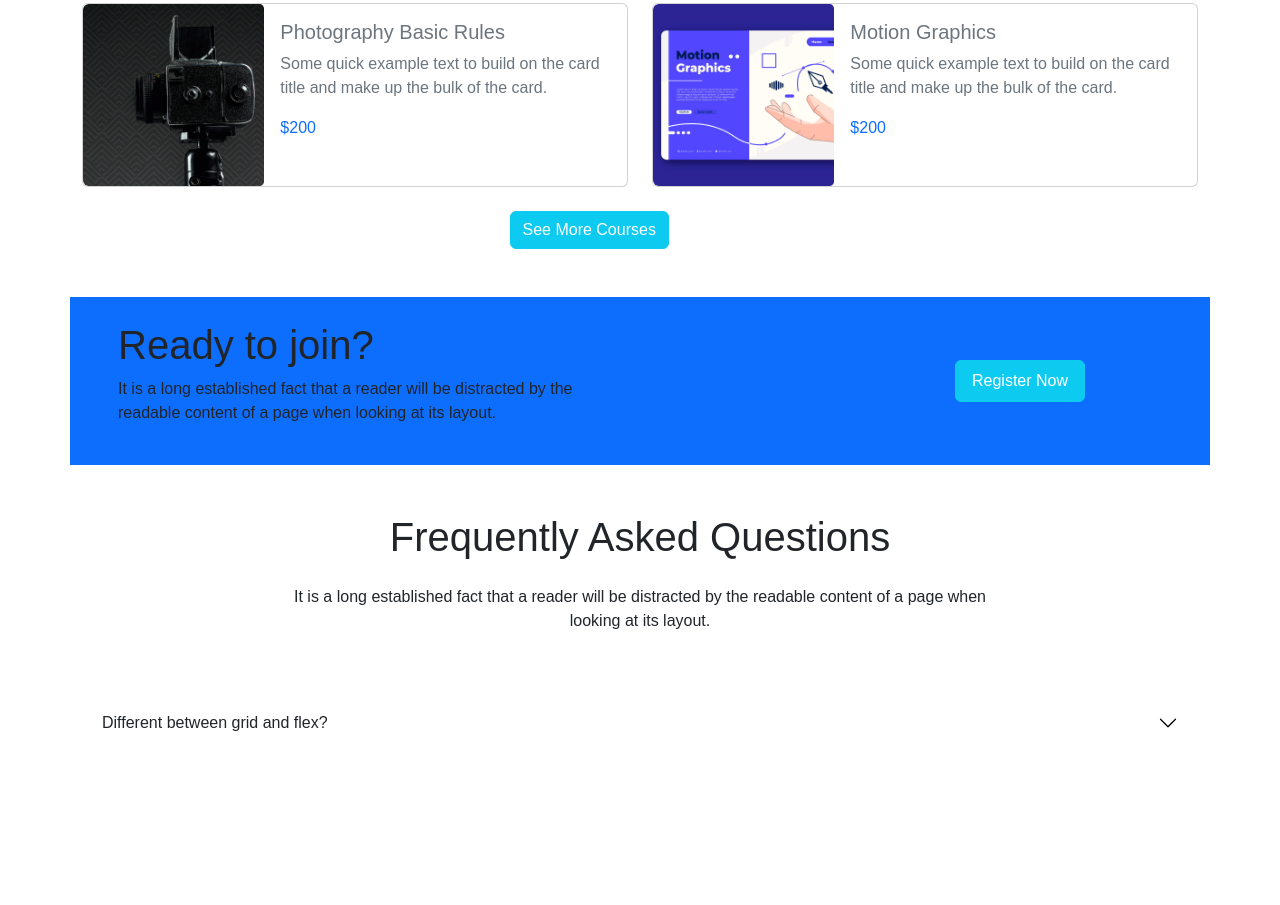
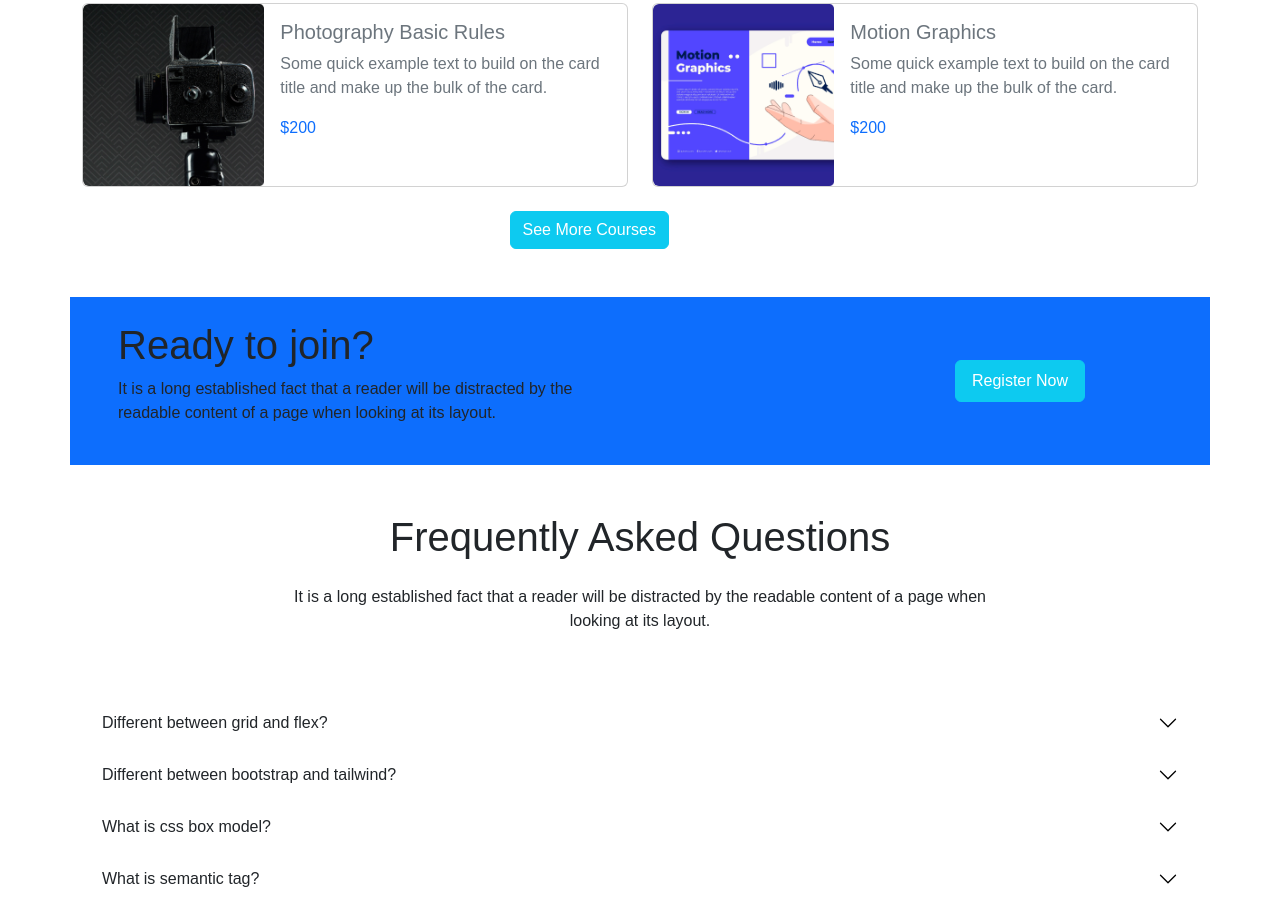
Before and after one commit to mohiuddinhere/mohiuTech, a plain HTML site: page index.html in a window 1280 px wide. Shown: the part 1361-2266 px from the top of the page. Before the commit the page ends 2110 px from the top, so only its background shows below. Drawn offline with nearby package versions, Linux system fonts and the light colour scheme; a web font is replaced by a local one.

Commit message:
accordion done

```diff
--- a/index.html
+++ b/index.html
@@ -255,7 +255,7 @@
       </div>
     </div>
 
-
+    <!-- accordion -->
     <div class="accordion accordion-flush" id="accordionFlushExample">
       <div class="accordion-item">
         <h2 class="accordion-header" id="flush-headingOne">
@@ -271,6 +271,47 @@
       </div>
     </div>
 
+    <div class="accordion accordion-flush" id="accordionFlushExample">
+      <div class="accordion-item">
+        <h2 class="accordion-header" id="flush-headingFour">
+          <button class="accordion-button collapsed" type="button" data-bs-toggle="collapse" data-bs-target="#flush-collapseFour" aria-expanded="false" aria-controls="flush-collapseOne">
+            Different between bootstrap and tailwind?
+          </button>
+        </h2>
+        <div id="flush-collapseFour" class="accordion-collapse collapse" aria-labelledby="flush-headingFour" data-bs-parent="#accordionFlushExample">
+          <div class="accordion-body">Bootstrap is a component-based framework, which means it comes with prebuilt components and includes other utilities for layering displays, spacing, etc.
+            Tailwind, on the other hand, CSS is a utility-first framework. Using Tailwind CSS is akin to writing regular CSS.
+            Unlike Bootstrap, it has no prebuilt components.</div>
+        </div>
+      </div>
+    </div>
+
+    <div class="accordion accordion-flush" id="accordionFlushExample">
+      <div class="accordion-item">
+        <h2 class="accordion-header" id="flush-headingTwo">
+          <button class="accordion-button collapsed" type="button" data-bs-toggle="collapse" data-bs-target="#flush-collapseTwo" aria-expanded="false" aria-controls="flush-collapseOne">
+            What is css box model?
+          </button>
+        </h2>
+        <div id="flush-collapseTwo" class="accordion-collapse collapse" aria-labelledby="flush-headingTwo" data-bs-parent="#accordionFlushExample">
+          <div class="accordion-body">In CSS, the term "box model" is used when talking about design and layout. The CSS box model is essentially a box that wraps around every HTML element. It consists of: margins, borders, padding, and the actual content.</div>
+        </div>
+      </div>
+    </div>
+
+    <div class="accordion accordion-flush" id="accordionFlushExample">
+      <div class="accordion-item">
+        <h2 class="accordion-header" id="flush-headingThree">
+          <button class="accordion-button collapsed" type="button" data-bs-toggle="collapse" data-bs-target="#flush-collapseThree" aria-expanded="false" aria-controls="flush-collapseOne">
+            What is semantic tag?
+          </button>
+        </h2>
+        <div id="flush-collapseThree" class="accordion-collapse collapse" aria-labelledby="flush-headingThree" data-bs-parent="#accordionFlushExample">
+          <div class="accordion-body">The HTML semantics refers to the tags that provide meaning to an HTML page rather than just presentation. It makes HTML more comprehensible by better defining the different sections and layout of web pages.</div>
+        </div>
+      </div>
+    </div>
+
 
   </div>
 
```
